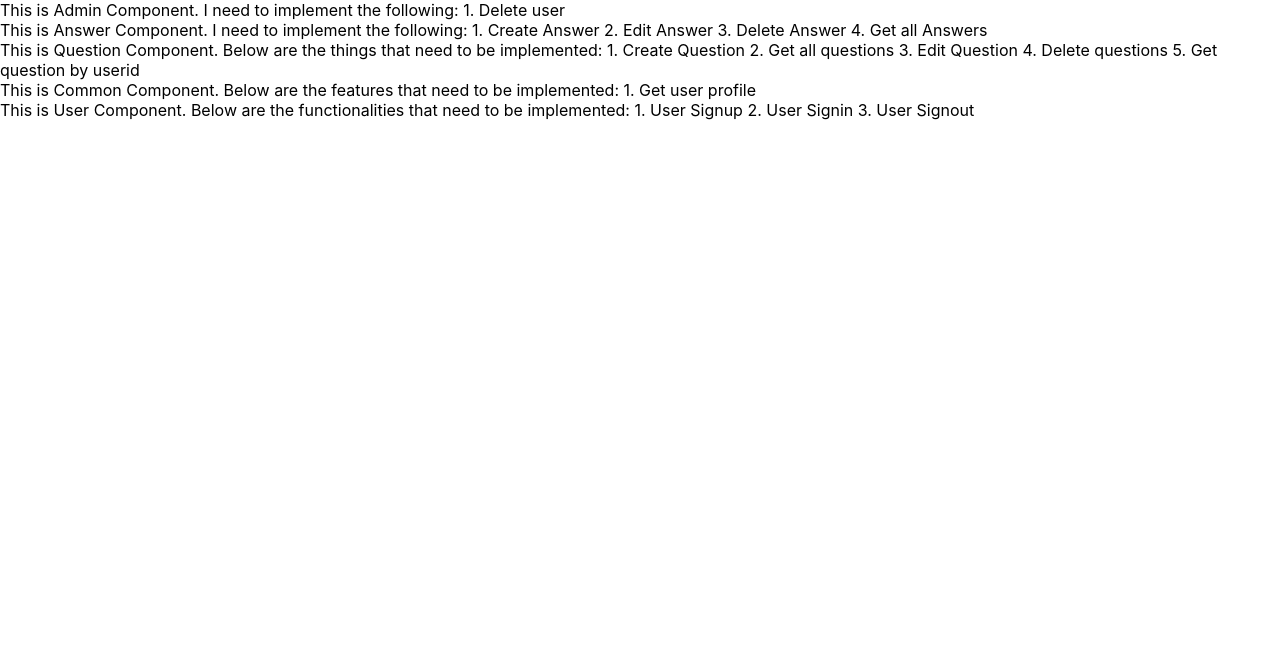
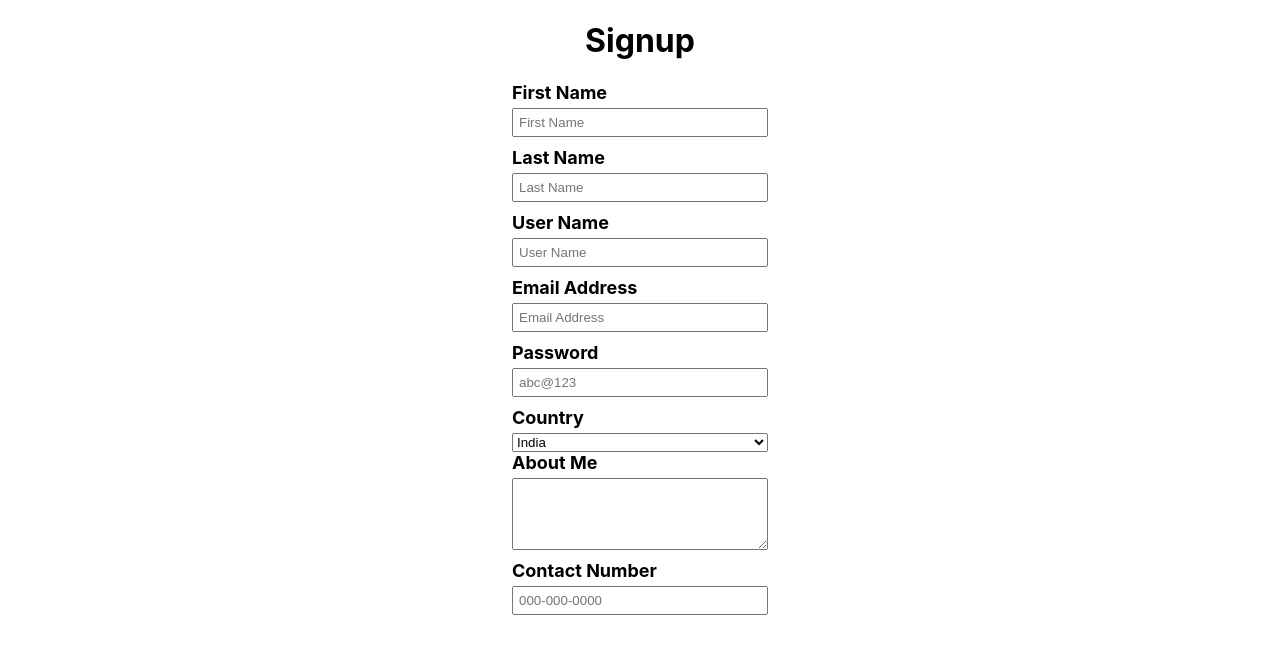
Before and after one commit to SilentBlades/quora-frontend, a React (Create React App) app: page / in a window 1280 px wide. Shown: the top 654 px of the page. Built offline with nearby package versions, Linux system fonts and the light colour scheme.

Commit message:
Signup page in progress

```diff
--- a/package.json
+++ b/package.json
@@ -5,7 +5,8 @@
   "dependencies": {
     "react": "^16.9.0",
     "react-dom": "^16.9.0",
-    "react-scripts": "3.1.1"
+    "react-scripts": "3.1.1",
+    "react-select-country-list": "^2.0.1"
   },
   "scripts": {
     "start": "react-scripts start",
--- a/src/App.js
+++ b/src/App.js
@@ -1,18 +1,18 @@
 import React, {Component} from 'react';
-import AdminComponent from './Admin/AdminComponent.js';
-import AnswerComponent from './Answer/AnswerComponent.js';
-import QuestionComponent from './Question/QuestionComponent.js';
-import CommonComponent from './Common/CommonComponent.js';
+// import AdminComponent from './Admin/AdminComponent.js';
+// import AnswerComponent from './Answer/AnswerComponent.js';
+// import QuestionComponent from './Question/QuestionComponent.js';
+// import CommonComponent from './Common/CommonComponent.js';
 import UserComponent from './User/UserComponent.js';
 
 export default class App extends Component {
   render() {
     return (
       <div>
-        <AdminComponent />
+        {/* <AdminComponent />
         <AnswerComponent />
         <QuestionComponent />
-        <CommonComponent />
+        <CommonComponent /> */}
         <UserComponent />
       </div>
     );
--- /dev/null
+++ b/src/User/UserComponent.css
@@ -0,0 +1,29 @@
+.div-center{
+    display: flex;
+    flex-direction: column;
+    justify-content: center;
+    align-items: center;
+}
+
+.form-flex-center{
+    display: flex;
+    flex-direction: column;
+    justify-content: center;
+    width: 20%
+}
+
+label{
+    font-size: 18px;
+    font-weight: bold;
+    margin-bottom: 5px;
+}
+
+input{
+    padding: 5px;
+    margin-bottom: 10px;
+}
+
+textarea{
+    padding: 5px;
+    margin-bottom: 10px;
+}
--- a/src/User/UserComponent.js
+++ b/src/User/UserComponent.js
@@ -1,14 +1,65 @@
 import React, {Component} from 'react';
+import './UserComponent.css';
+
+/*
+ * 1. User Signup
+ * 2. User Signin
+ * 3. User Signout
+ */
 
 export default class UserComponent extends Component {
+    constructor(props) {
+        super(props)
+    }
+
+    countryChangeHandler = value => {
+        this.setState({value});
+    }
+
     render() {
         return(
-            <div>
-                This is User Component.
-                Below are the functionalities that need to be implemented:
-                    1. User Signup
-                    2. User Signin
-                    3. User Signout
+            <div className="div-center">
+                <h1>
+                    Signup
+                </h1>
+                <form className="form-flex-center">
+                    <label>
+                        First Name
+                    </label>
+                    <input type="text" placeholder="First Name" />
+                    <label>
+                        Last Name
+                    </label>
+                    <input type="text" placeholder="Last Name" />
+                    <label>
+                        User Name
+                    </label>
+                    <input type="text" placeholder="User Name" />
+                    <label>
+                        Email Address
+                    </label>
+                    <input type="email" placeholder="Email Address" />
+                    <label>
+                        Password
+                    </label>
+                    <input type="password" placeholder="abc@123" />
+                    <label>
+                        Country
+                    </label>
+                    <select>
+                        <option value="india" selected="selected">
+                            India
+                        </option>
+                    </select>
+                    <label>
+                        About Me
+                    </label>
+                    <textarea rows="4" cols="50" />
+                    <label>
+                        Contact Number
+                    </label>
+                    <input type="tel" placeholder="000-000-0000" />
+                </form>
             </div>
         )
     }
```
Also changed, not shown: 1 other file (tests, documents, lock files or other folders).
